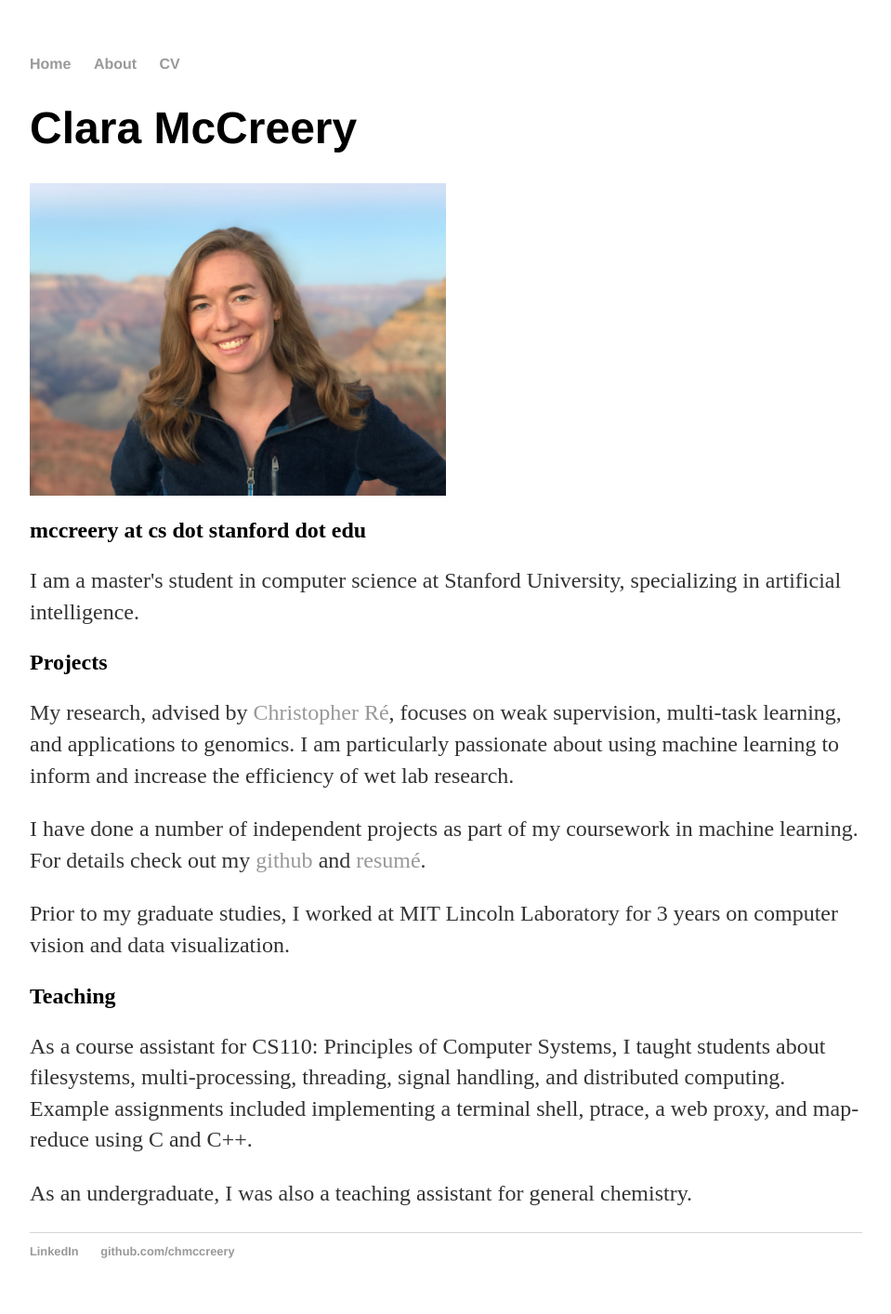
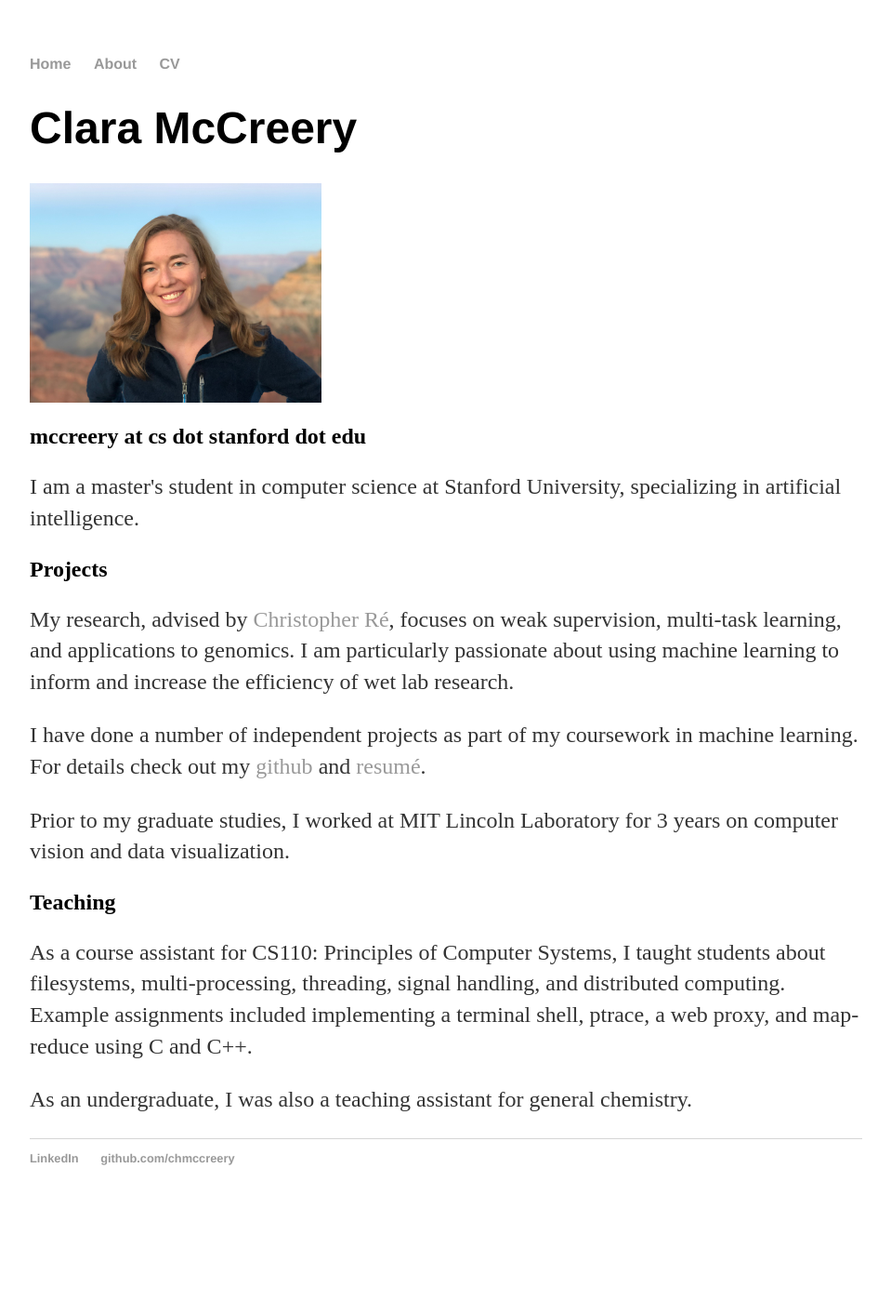
Before and after one commit to chmccreery/chmccreery.github.io, a Jekyll site: the page built from index.html, in a window 1280 px wide. Shown: the whole page at 93% size, without its empty margins (160-1119 px from the left). Built offline with Jekyll 4.4.1, drawn with Linux system fonts in a browser that asks for light colours; after the commit the page ends 1313 px from its top, so only the background shows below that.

Commit message:
Update index.html

```diff
--- a/index.html
+++ b/index.html
@@ -4,7 +4,7 @@
 ---
 <div class="blurb">
 	<h1>Clara McCreery</h1>
-	<td width="28%"><img src="images/IMG_1211.jpeg" width="50%"></td>
+	<td width="28%"><img src="images/IMG_1211.jpeg" width="35%"></td>
 	<h2>mccreery at cs dot stanford dot edu</h2>
 	<p>I am a master's student in computer science at Stanford University, specializing in artificial intelligence.</p>
 	<h2>Projects</h2>
```
